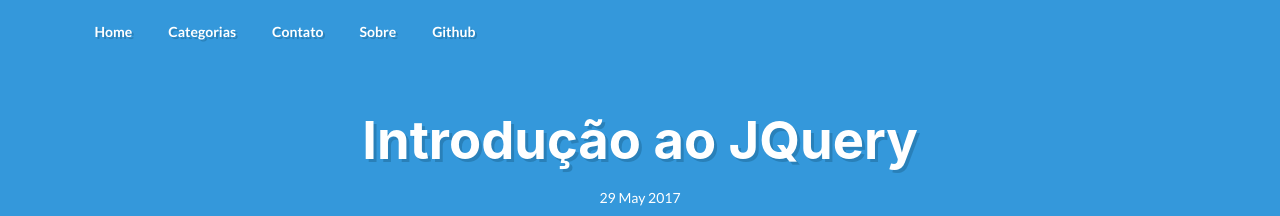
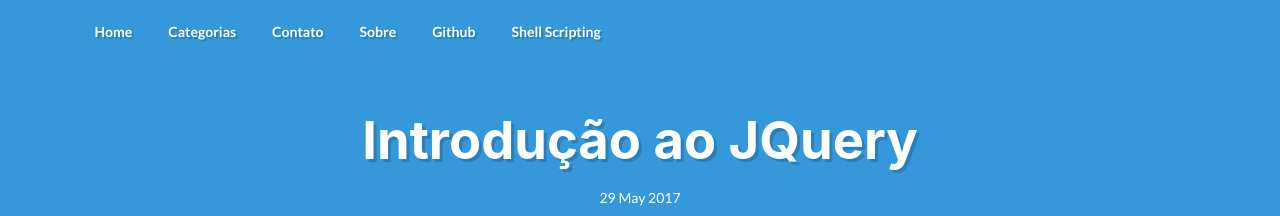
Before and after one commit to david27alves/david27alves.github.io, a Jekyll site: the page built from _posts/2017-05-29-introducao-ao-jquery.markdown, in a window 1280 px wide. Shown: the top 216 px of the page. Built offline with Jekyll 4.4.1, drawn with Linux system fonts in a browser that asks for light colours.

Commit message:
Update nav.html

```diff
--- a/_includes/nav.html
+++ b/_includes/nav.html
@@ -1,9 +1,12 @@
 <div class="ui secondary right menu container">
-        <div class="center menu">
+  <div class="center menu">
         <a class="item" href="{{ site.baseurl }}/">Home</a>
         <a class="item">Categorias</a>
         <a class="item">Contato</a>
         <a class="item" href="/about/index.html">Sobre</a>
         <a class="item" href="https://github.com/david27alves" target="_blank">Github</a>
-      </div>
-      </div>
+        <div class="right menu">
+             <a class="ui item">Shell Scripting</a>
+        </div>
+  </div>
+</div>
```
